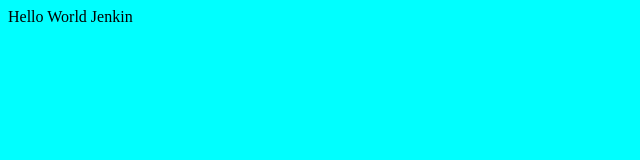
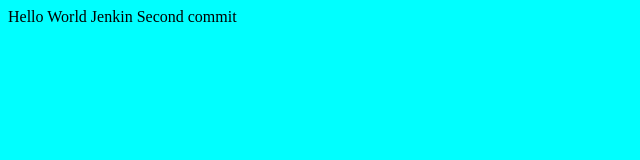
Before and after one commit to aqjinfotech/jenkins_nginx, a plain HTML site: page index.html in a window 1280 px wide. Shown: the whole page, without its empty margins (0-640 px from the left). Drawn offline with Linux system fonts and the light colour scheme.

Commit message:
second commit

```diff
--- a/index.html
+++ b/index.html
@@ -1,3 +1,3 @@
 <body bgcolor='aqua'>
-Hello World Jenkin
+Hello World Jenkin Second commit
 </body>
```
